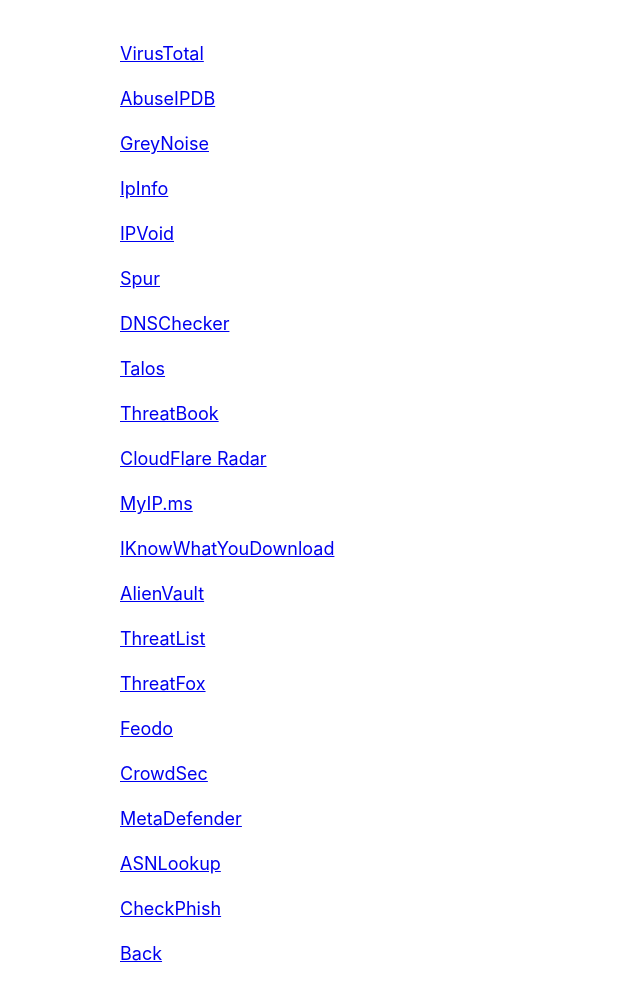
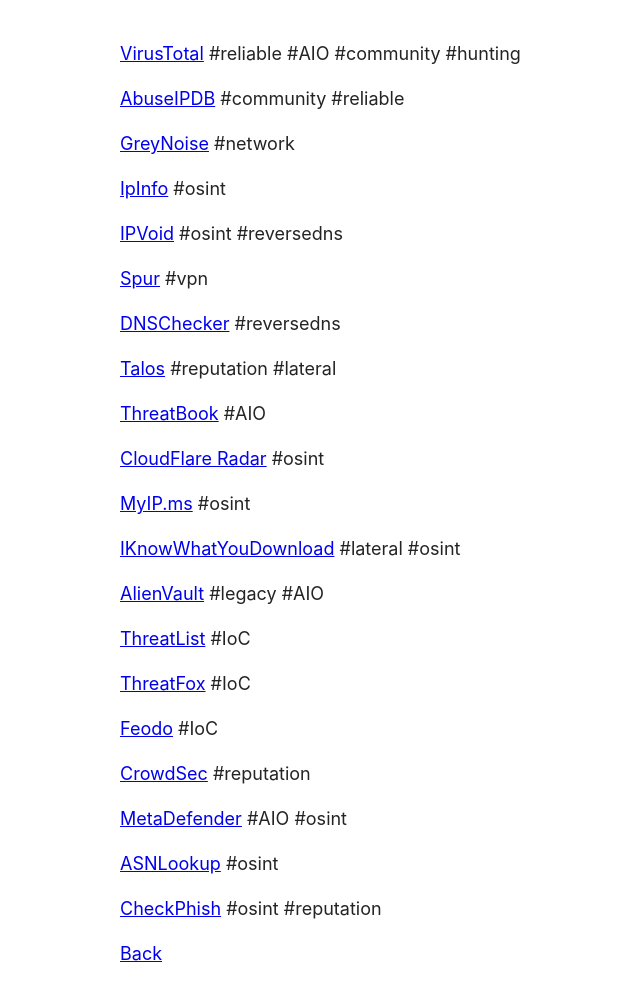
Before and after one commit to dolphinato/dolphinage, a Jekyll site: the page built from IPAnalysis.md, in a window 1280 px wide. Shown: the whole page, without its empty margins (195-835 px from the left). Built offline with Jekyll 4.4.1, drawn with Linux system fonts in a browser that asks for light colours; our own code applies the rules of GitHub Pages for plain Markdown files; the repository's description, which GitHub fills in, is left out.

Commit message:
Update IPAnalysis.md

```diff
--- a/IPAnalysis.md
+++ b/IPAnalysis.md
@@ -1,78 +1,78 @@
 [VirusTotal](https://www.virustotal.com/gui/home/search)
-<p id="hiddenTextVirusTotal"><p hidden>#reliable #AIO #community #hunting</p></p>
+#reliable #AIO #community #hunting
 
 
 [AbuseIPDB](https://www.abuseipdb.com)
-<p id="hiddenTextAbuseIPDB"><p hidden>#community #reliable</p></p>
+#community #reliable
 
 
 [GreyNoise](https://viz.greynoise.io)
-<p id="hiddenGreyNoise"><p hidden>#network</p></p>
+#network
 
 
 [IpInfo](https://ipinfo.io)
-<p id="hiddenTextIpInfo"><p hidden>#osint</p></p>
+#osint
 
 
 [IPVoid](http://www.ipvoid.com)
-<p id="hiddenTextIPVoid"><p hidden>#osint #reversedns</p></p>
+#osint #reversedns
 
 
 [Spur](https://spur.us/context)
-<p id="hiddenTextSpur"><p hidden>#vpn</p></p>
+#vpn
 
 
 [DNSChecker](https://dnschecker.org/reverse-dns.php)
-<p id="hiddenTextDNSChecker"><p hidden>#reversedns</p></p>
+#reversedns
 
 
 [Talos](https://talosintelligence.com)
-<p id="hiddenTextTalos"><p hidden>#reputation #lateral</p></p>
+#reputation #lateral
 
 
 [ThreatBook](https://threatbook.io)
-<p id="hiddenTextThreatBook"><p hidden></p></p>
+#AIO
 
 
 [CloudFlare Radar](https://radar.cloudflare.com)
-<p id="hiddenTextCloudFlare"><p hidden>#osint</p></p>
+#osint
 
 
 [MyIP.ms](https://myip.ms)
-<p id="hiddenTextMyIP"><p hidden>#osint</p></p>
+#osint
 
 
 [IKnowWhatYouDownload](https://iknowwhatyoudownload.com)
-<p id="hiddenTextiKnowWhatYouDownload"><p hidden>#lateral #osint</p></p>
+#lateral #osint
 
 
 [AlienVault](https://otx.alienvault.com)
-<p id="hiddenTextAlienVault"><p hidden>#legacy #AIO</p></p>
+#legacy #AIO
 
 
 [ThreatList](https://matthewroberts.io/api/threatlist/latest)
-<p id="hiddenTextThreatList"><p hidden>#IoC</p></p>
+#IoC
 
 [ThreatFox](https://threatfox.abuse.ch)
-<p id="hiddenTextThreatFox"><p hidden>#IoC</p></p>
+#IoC
 
 [Feodo](https://feodotracker.abuse.ch/downloads/ipblocklist_recommended.txt)
-<p id="hiddenTextFeodo"><p hidden>#IoC</p></p>
+#IoC
 
 
 [CrowdSec](https://app.crowdsec.net/cti)
-<p id="hiddenTextCrowdSec"><p hidden>#reputation</p></p>
+#reputation
 
 
 [MetaDefender](https://metadefender.com/#!/scan-file)
-<p id="hiddenTextMetaDefender"><p hidden>#AIO #osint</p></p>
+#AIO #osint
 
 [ASNLookup](https://asnlookup.com)
-<p id="hiddenTextASNLookup"><p hidden>#osint</p></p>
+#osint
 
 
 [CheckPhish](https://checkphish.ai)
-<p id="hiddenTextCheckPhish"><p hidden>#osint #reputation</p></p>
+#osint #reputation
 
 
 
```
